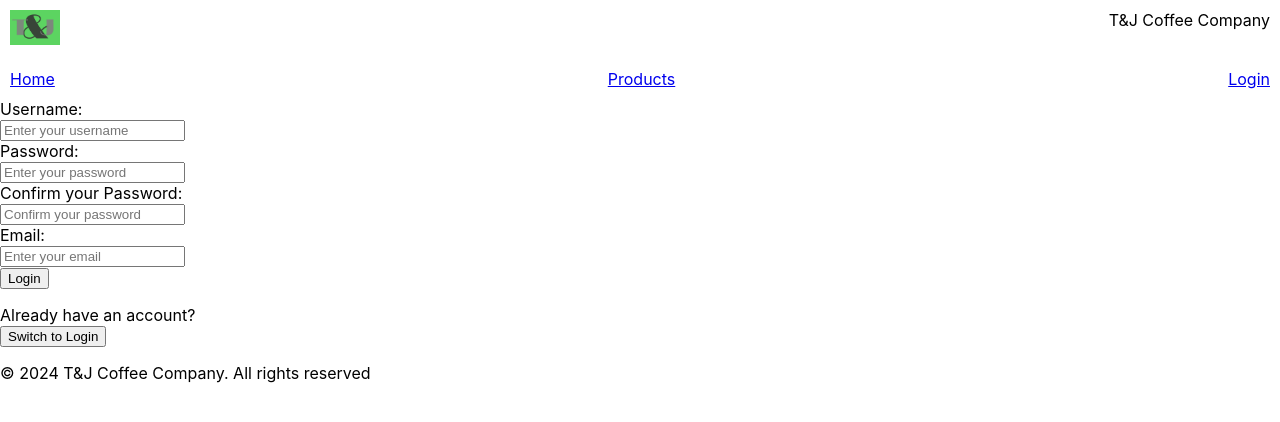
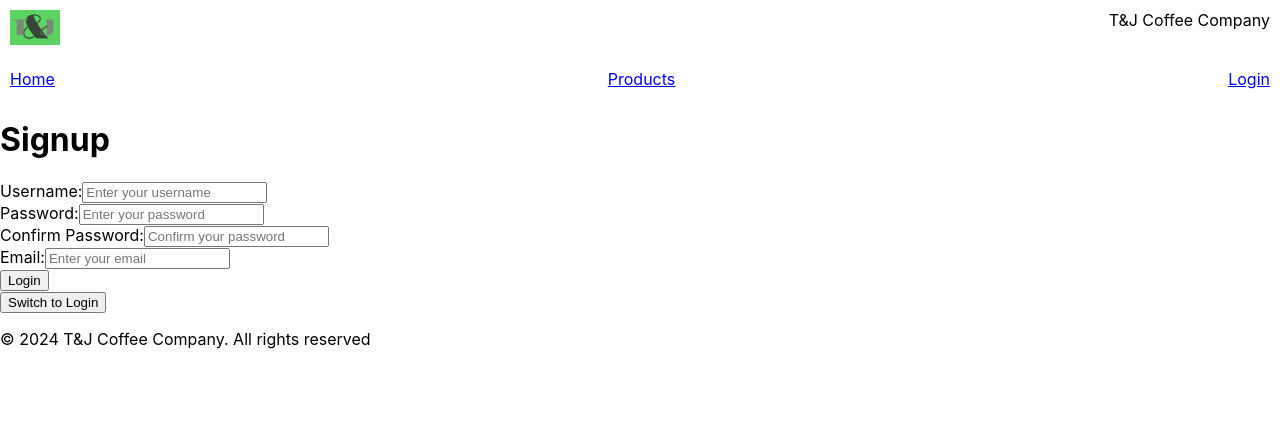
Before and after one commit to jungp22/ensf381-assignment5, a React (Create React App) app: page /login in a window 1280 px wide. Both pictures are taken after a click on the button "Switch to Signup". Shown: the top 422 px of the page. Built offline with nearby package versions, Linux system fonts and the light colour scheme.

Commit message:
Changed to look like the assignment sheet

```diff
--- a/src/components/LoginForm.js
+++ b/src/components/LoginForm.js
@@ -2,6 +2,7 @@
 const LoginForm = ({ toggleForm }) => {
   return (
     <div>
+        <h1>Login</h1>
         <form name="login" onsubmit="validateForm(event)">
           <label for="username">Username:</label>
           <input
@@ -23,10 +24,8 @@ const LoginForm = ({ toggleForm }) => {
           <br/>
 
           <button type="submit" class="login-btn">Login</button>
-          <p>
-            Don't have an account?<br/>
-            <button type="button" onClick={toggleForm}>Switch to Signup</button>
-          </p>
+          <br/>
+          <button type="button" onClick={toggleForm}>Switch to Signup</button>
         </form>
     </div>
   );
--- a/src/components/SignupForm.js
+++ b/src/components/SignupForm.js
@@ -2,9 +2,10 @@
 const SignupForm = ({ toggleForm }) => {
   return (
     <div>
+        <h1>Signup</h1>
         <form name="signup" onsubmit="validateForm(event)">
           <label for="username">Username:</label>
-          <br/>
+
           <input
             type="text"
             id="username"
@@ -13,7 +14,7 @@ const SignupForm = ({ toggleForm }) => {
             placeholder="Enter your username"
           />
           <br/>
-          <label for="password">Password:</label><br/>
+          <label for="password">Password:</label>
           <input
             type="password"
             id="password"
@@ -22,7 +23,7 @@ const SignupForm = ({ toggleForm }) => {
             placeholder="Enter your password"
           />
           <br/>
-          <label for="password-confirm">Confirm your Password:</label><br/>
+          <label for="password-confirm">Confirm Password:</label>
           <input
             type="password"
             id="confirm-password"
@@ -31,7 +32,7 @@ const SignupForm = ({ toggleForm }) => {
             placeholder="Confirm your password"
           />
           <br/>
-          <label for="email">Email:</label><br/>
+          <label for="email">Email:</label>
           <input
             type="email"
             id="email"
@@ -42,10 +43,8 @@ const SignupForm = ({ toggleForm }) => {
           <br/>
 
           <button type="submit" class="signup-btn">Login</button><br/>
-          <p>
-            Already have an account?<br/>
-            <button type="button" onClick={toggleForm}>Switch to Login</button>
-          </p>
+          <button type="button" onClick={toggleForm}>Switch to Login</button>
+
         </form>
     </div>
   );
```
